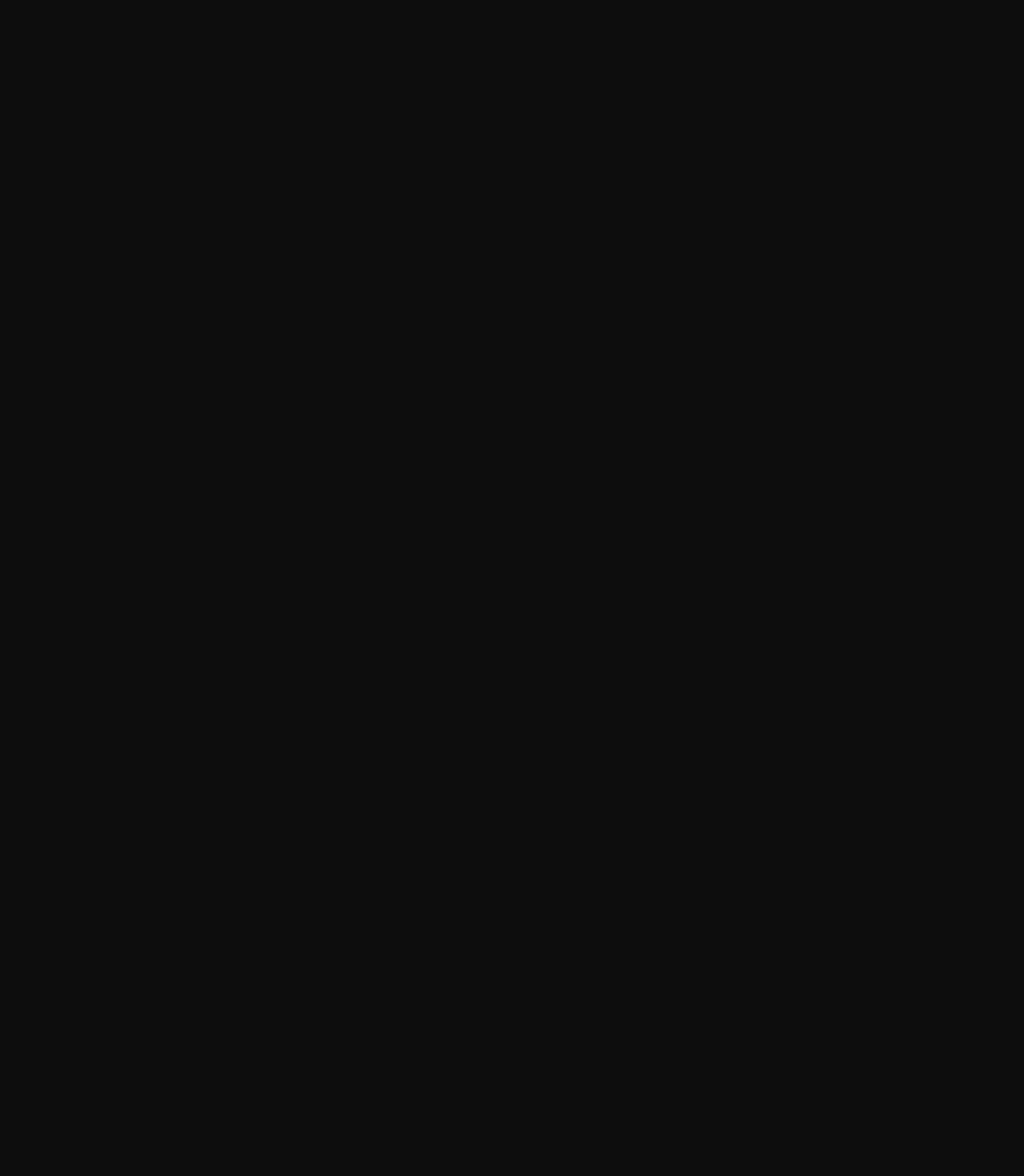
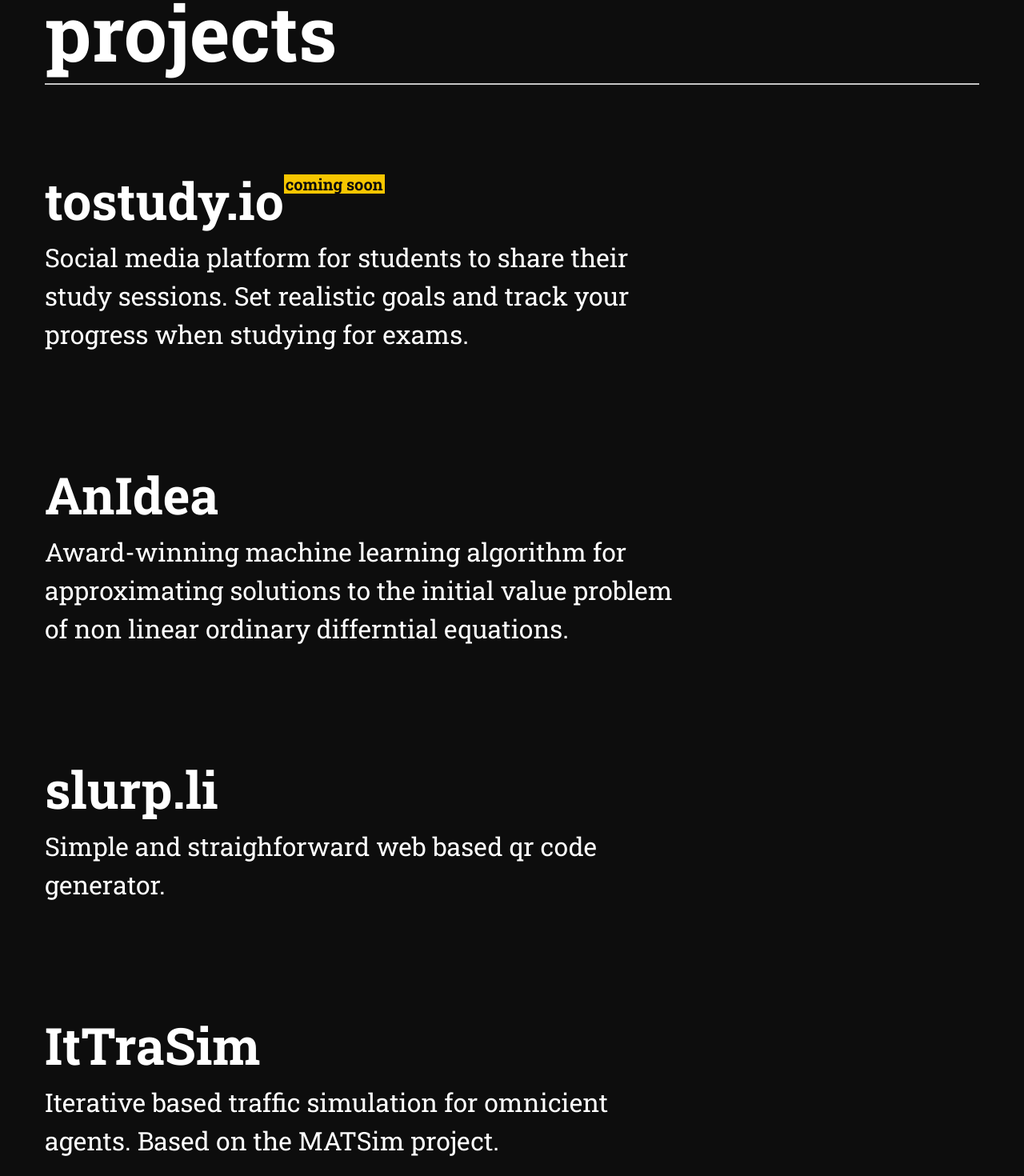
Before and after one commit to dominiquegarmier/personal-website, a Next.js app: page / in a window 1280 px wide. Shown: the part 840-2310 px from the top of the page at 80% size. Before the commit the page ends 800 px from the top, so only its background shows below. Built offline with nearby package versions, Linux system fonts and the light colour scheme.

Commit message:
worked on projects section

```diff
--- /dev/null
+++ b/components/Content.tsx
@@ -0,0 +1,14 @@
+import { FC } from "react";
+import styles from "../styles/index.module.css";
+
+interface Props {
+  children: React.ReactNode;
+}
+
+export const Content: FC<Props> = ({ children }) => {
+  return (
+    <div className={styles.container}>
+      <div className={styles.container__innner}>{children}</div>
+    </div>
+  );
+};
--- a/components/Header.tsx
+++ b/components/Header.tsx
@@ -1,5 +1,5 @@
 import { FC } from "react";
-import styles from "../styles/header.module.css";
+import styles from "../styles/index.module.css";
 
 export const Header: FC = () => {
   return (
--- a/components/Hero.tsx
+++ b/components/Hero.tsx
@@ -1,5 +1,5 @@
 import { FC } from "react";
-import styles from "../styles/hero.module.css";
+import styles from "../styles/index.module.css";
 
 export const Hero: FC = () => {
   return (
--- a/pages/index.tsx
+++ b/pages/index.tsx
@@ -1,14 +1,72 @@
 import type { NextPage } from "next";
 import { Hero } from "../components/Hero";
 import { Header } from "../components/Header";
+import { Content } from "../components/Content";
 import styles from "../styles/index.module.css";
+import Link from "next/link";
 
 const Home: NextPage = () => {
   return (
     <>
       <Header />
       <Hero />
-      <div className={styles.container}></div>
+      <Content>
+        <div className={styles.section}>
+          <div className={styles.section__title}>projects</div>
+          <div className={styles.section__sub}>
+            <div
+              className={`${styles.section__sub__title} ${styles["section__sub__title--unfinished"]}`}
+            >
+              <Link href="https://tostudy.io">
+                <a>tostudy.io</a>
+              </Link>
+            </div>
+            <div className={styles.section__sub__desc}>
+              Social media platform for students to share their study sessions.
+              Set realistic goals and track your progress when studying for
+              exams.
+            </div>
+          </div>
+
+          <div className={styles.section__sub}>
+            <div className={styles.section__sub__title}>
+              <Link href="https://github.com/dominiquegarmier/anidea">
+                <a>AnIdea</a>
+              </Link>
+            </div>
+            <div className={styles.section__sub__desc}>
+              Award-winning machine learning algorithm for approximating
+              solutions to the initial value problem of non linear ordinary
+              differntial equations.
+            </div>
+          </div>
+          <div className={styles.section__sub}>
+            <div className={styles.section__sub__title}>
+              <Link href="https://slurp.li">
+                <a>slurp.li</a>
+              </Link>
+            </div>
+            <div className={styles.section__sub__desc}>
+              Simple and straighforward web based qr code generator.
+            </div>
+          </div>
+          <div className={styles.section__sub}>
+            <div className={styles.section__sub__title}>
+              <Link href="https://github.com/dominiquegarmier/ittrasim">
+                <a>ItTraSim</a>
+              </Link>
+            </div>
+            <div className={styles.section__sub__desc}>
+              Iterative based traffic simulation for omnicient agents. Based on
+              the
+              <Link href="https://www.matsim.org/">
+                <a> MATSim </a>
+              </Link>
+              project.
+            </div>
+          </div>
+        </div>
+      </Content>
     </>
   );
 };
--- a/styles/globals.css
+++ b/styles/globals.css
@@ -127,13 +127,19 @@
   border-collapse: collapse;
   border-spacing: 0;
 }
+a {
+  text-decoration: none;
+  color: inherit;
+}
 
 /*
 global variables
 */
 :root {
   --bg-dark: #0d0d0d;
+  --bg-yellow: #f7c600;
   --text-light: #ffffff;
+  --text-dark: #0a0a0a;
   --text-light-accent: #c4c4c4;
 }
 
--- a/styles/header.module.css
+++ /dev/null
@@ -1,35 +0,0 @@
-.header {
-  position: fixed;
-  width: 100%;
-  top: 0;
-  display: flex;
-  flex-direction: row;
-  justify-content: space-between;
-}
-
-.header__name {
-  font-size: 2rem;
-  font-weight: bold;
-  padding: 1rem;
-}
-
-.header__nav {
-  display: flex;
-  flex-direction: column;
-  padding: 1rem;
-}
-
-.header__nav__item {
-  font-weight: bold;
-  padding: 0.25rem;
-  font-size: 1.5rem;
-  text-align: right;
-  transition: 0.05s ease-in-out;
-}
-
-.header__nav__item:hover {
-  cursor: pointer;
-  transform: scaleX(1.1);
-  transform-origin: right;
-  color: var(--text-light-accent);
-}
--- a/styles/hero.module.css
+++ /dev/null
@@ -1,25 +0,0 @@
-.hero {
-  display: flex;
-  height: 100vh;
-  align-items: center;
-  justify-content: center;
-}
-
-.hero__text {
-  width: min(100%, 1200px);
-  font-size: 6rem;
-  font-weight: bold;
-  text-transform: uppercase;
-  text-align: center;
-}
-
-.hero__text__part {
-  display: inline-block;
-  transition: 0.05s ease-in-out;
-}
-
-.hero__text__part:hover {
-  cursor: pointer;
-  transform: skew(10deg);
-  color: var(--text-light-accent);
-}
--- a/styles/index.module.css
+++ b/styles/index.module.css
@@ -1,6 +1,131 @@
+.hero {
+  display: flex;
+  height: 100vh;
+  align-items: center;
+  justify-content: center;
+}
+
+.hero__text {
+  width: min(100%, 1200px);
+  font-size: 6rem;
+  font-weight: bold;
+  text-transform: uppercase;
+  text-align: center;
+}
+
+.hero__text__part {
+  display: inline-block;
+  transition: 0.05s ease-in-out;
+}
+
+.hero__text__part:hover {
+  cursor: pointer;
+  transform: skew(10deg);
+  color: var(--text-light-accent);
+}
+
+.header {
+  position: fixed;
+  width: 100%;
+  top: 0;
+  display: flex;
+  flex-direction: row;
+  justify-content: space-between;
+}
+
+.header__name {
+  font-size: 2rem;
+  font-weight: bold;
+  padding: 1rem;
+}
+
+.header__nav {
+  display: flex;
+  flex-direction: column;
+  padding: 1rem;
+}
+
+.header__nav__item {
+  font-weight: bold;
+  padding: 0.25rem;
+  font-size: 1.5rem;
+  text-align: right;
+  transition: 0.05s ease-in-out;
+}
+
+.header__nav__item:hover {
+  cursor: pointer;
+  transform: scaleX(1.1);
+  transform-origin: right;
+  color: var(--text-light-accent);
+}
+
 .container {
+  padding: 1rem 0;
+  width: 100%;
   display: flex;
   flex-direction: row;
   justify-content: center;
+}
+
+.container__innner {
+  width: min(100%, 1200px);
+  display: flex;
+  flex-direction: column;
+  justify-content: top;
+}
+
+.section {
+}
+
+.section__title {
+  font-size: 6rem;
+  font-weight: bold;
+  padding: 1rem;
+}
+
+.section__title::after {
+  content: "";
+  display: block;
+  width: 100%;
+  height: 2px;
+  background-color: var(--text-light-accent);
+  margin: 1rem 0;
+}
+
+.section__sub {
+  padding: 4rem 1rem;
   width: min(100%, 800px);
 }
+
+.section__sub__title {
+  transition: 0.05s ease-in-out;
+  font-size: 4rem;
+  padding: 1rem 0;
+  font-weight: bold;
+}
+
+.section__sub__title:hover {
+  transform: skew(10deg);
+  color: var(--text-light-accent);
+}
+
+.section__sub__title--unfinished::after {
+  content: "coming soon";
+  position: absolute;
+  font-size: 1.25rem;
+  display: inline;
+  padding: 0.125rem;
+  background: var(--bg-yellow);
+  color: var(--text-dark);
+  transition: 0.05s ease-in-out;
+}
+
+.section__sub__title--unfinished:hover::after {
+  opacity: 0.75;
+}
+
+.section__sub__desc {
+  font-size: 2rem;
+  line-height: 1.5;
+}
```
Also changed, not shown: components/Section.tsx (added).
